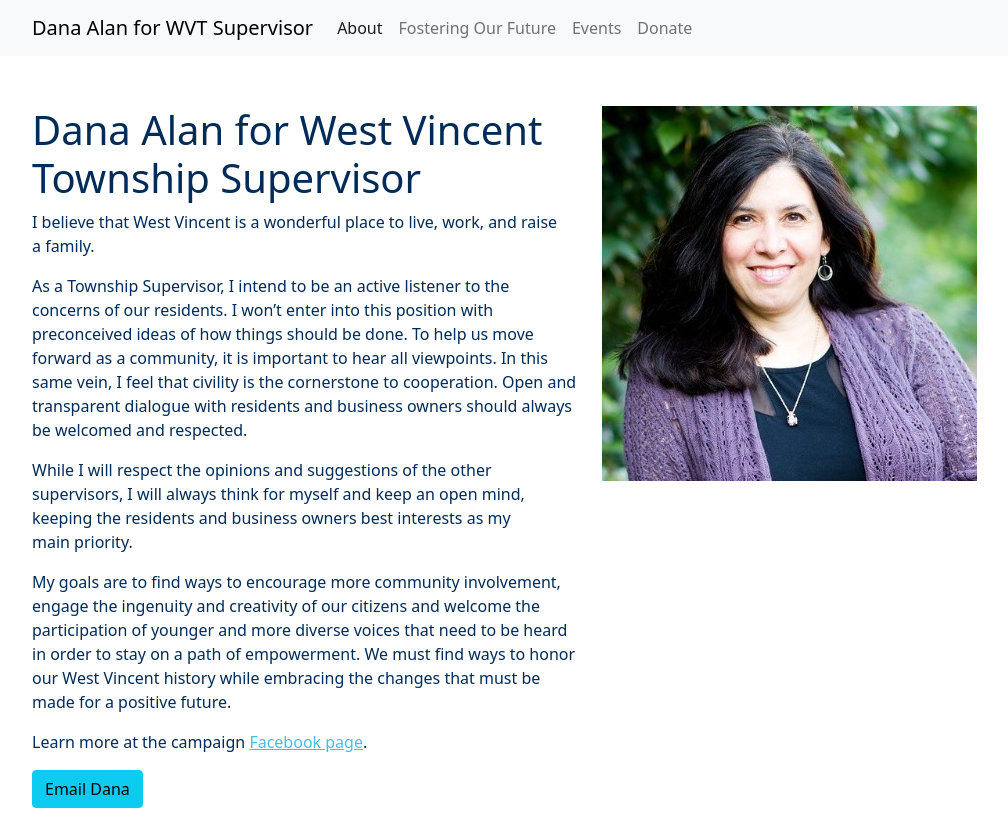
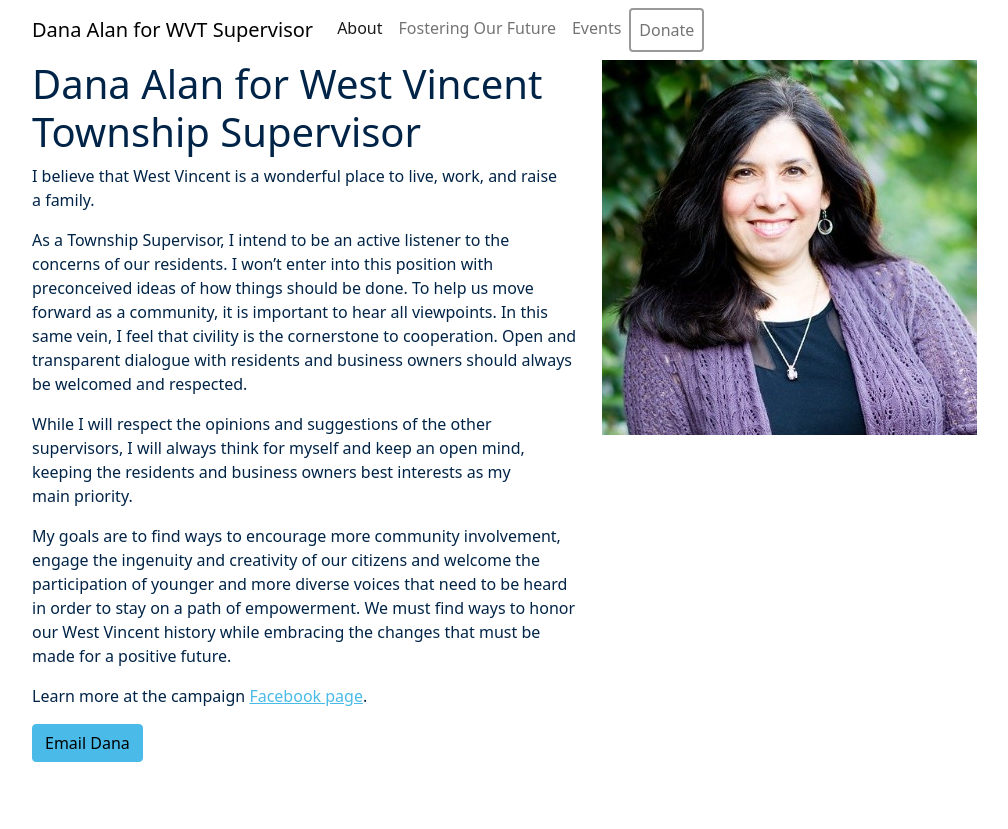
Before and after one commit to JacobStephens2/dana-alan-website, a Gatsby site: page /about in a window 1280 px wide. Shown: the whole page, without its empty margins (50-1058 px from the left). After the commit the page ends 800 px from the top, so only its background shows below. Built offline with nearby package versions, Linux system fonts and the light colour scheme; Gatsby itself is replaced by a stand-in of ours.

Commit message:
style donate button

```diff
--- a/scss/custom.scss
+++ b/scss/custom.scss
@@ -1,10 +1,15 @@
 @import "../node_modules/bootstrap/scss/bootstrap";
 
-$primary-color: #002b59;
+$primary-color: #002447;
 $secondary-color: #febe10;
 $tertiary-color: #4abbe8;
+$faded-black: rgba(0, 0, 0, 0.4);
+$moderate-black: rgba(0, 0, 0, 0.9);
 $white: #ffffff;
 $black: #000000;
+$border-width: 2px;
+
+// General
 
 body {
   background-color: none;
@@ -17,6 +22,12 @@ p {
   color: $primary-color;
 }
 
+a {
+  color: $tertiary-color;
+}
+
+// Carousel
+
 .carousel-item {
   min-height: 250px;
 }
@@ -28,19 +39,26 @@ p {
   align-items: center;
   justify-content: center;
   height: 100%;
+  left: 7%;
+  right: 7%;
 }
 
 .carousel-indicators [data-bs-target] {
   background-color: $primary-color;
 }
 
-.top-space {
-  margin-top: 50px;
+.carousel-control-next,
+.carousel-control-prev {
+  display: none;
 }
 
-a {
-  color: $tertiary-color;
+.homepage-header {
+  margin-top: 50px;
+  justify-content: center;
+  display: flex;
 }
+
+// Menu
 
 .navbar a {
   color: $black;
@@ -54,9 +72,45 @@ a.active {
   color: $primary-color;
 }
 
-.carousel-control-next,
-.carousel-control-prev {
-  display: none;
+a.nav-link.menu-donate.active {
+  border: $border-width solid $moderate-black;
+}
+
+a.nav-link.menu-donate {
+  background-color: transparent;
+  border-radius: 0.25rem;
+  border: $border-width solid $faded-black;
+}
+
+.bg-light {
+  background-color: $white !important;
+}
+
+// Buttons
+
+.btn {
+  margin-bottom: 1.3rem;
+  background-color: $tertiary-color;
+  border-color: $tertiary-color;
+}
+
+// Events page
+
+.events-background {
+  background: url(../src/images/dog-walk-full.jpg) no-repeat center center fixed;
+  -webkit-background-size: cover;
+  -moz-background-size: cover;
+  -o-background-size: cover;
+  background-size: cover;
+}
+
+.events-body {
+  background: none;
+}
+
+.events-body h1 {
+  color: $white;
+  margin-top: 2rem;
 }
 
 // Accordion
@@ -101,29 +155,8 @@
   color: $primary-color;
 }
 
-// scss-docs-end accordion-variables
-
-.btn {
-  margin-bottom: 1.3rem;
-}
-
-.events-background {
-  background: url(../src/images/dog-walk-full.jpg) no-repeat center center fixed;
-  -webkit-background-size: cover;
-  -moz-background-size: cover;
-  -o-background-size: cover;
-  background-size: cover;
-}
-
 .accordion-item:first-child {
   margin-top: 1rem;
 }
 
-.events-body {
-  background: none;
-}
-
-.events-body h1 {
-  color: $white;
-  margin-top: 2rem;
-}
+// scss-docs-end accordion-variables
--- a/src/components/header.js
+++ b/src/components/header.js
@@ -20,7 +20,7 @@ const Header = ({ pageTitle }) => {
 					<Link to="/about" className="nav-link" activeClassName="active">About</Link>
 					<Link to="/fostering-our-future" className="nav-link" activeClassName="active">Fostering Our Future</Link>
 					<Link to="/events" className="nav-link" activeClassName="active">Events</Link>
-					<Link to="/donate" className="nav-link" activeClassName="active">Donate</Link>
+					<Link to="/donate" className="nav-link menu-donate" activeClassName="active">Donate</Link>
 				</Nav>
 				</Navbar.Collapse>
 			</Container>
```
Also changed, not shown: src/pages/index.js (+7 -5 lines).
